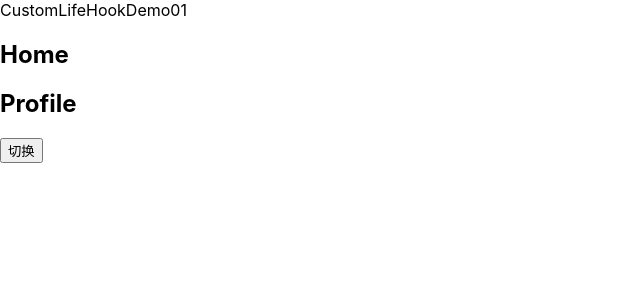
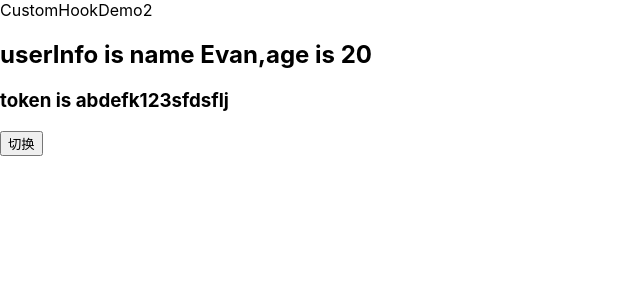
Before and after one commit to SmileYang966/React-study-demo, a React (Create React App) app: page / in a window 1280 px wide. Shown: the top 300 px of the page, without its empty margins (0-640 px from the left). Built offline with nearby package versions, Linux system fonts and the light colour scheme.

Commit message:
自定义hook练习，context共享

```diff
--- /dev/null
+++ b/src/source/21-hooks/11-自定义Hook/02-自定义hook练习-context共享.js
@@ -0,0 +1,25 @@
+import React, { useContext } from 'react'
+// 创建共享的useUserContext，从外部文件导入
+import useUserContext from './User-hook'
+
+export default function CustomHookContextShare() {
+
+  const [userCtx,tokenCtx] = useUserContext();
+
+  return (
+    <div>
+      CustomHookDemo2
+      <br/>
+      <h2>
+        {
+          `userInfo is name ${userCtx.name},age is ${userCtx.age}`
+        }
+      </h2>
+      <h3>
+        {
+          `token is ${tokenCtx.token}`
+        }
+      </h3>
+    </div>
+  )
+}
--- a/src/source/21-hooks/11-自定义Hook/User-hook.js
+++ b/src/source/21-hooks/11-自定义Hook/User-hook.js
@@ -1,3 +1,10 @@
-function UserHook(){
+import { useContext } from "react";
+import { UserContext, TokenContext } from "../index";
 
+function useUserContext(){
+  const userCtx = useContext(UserContext);
+  const tokenCtx = useContext(TokenContext);
+  return [userCtx,tokenCtx];
 }
+
+export default useUserContext;
--- a/src/source/21-hooks/index.js
+++ b/src/source/21-hooks/index.js
@@ -17,10 +17,12 @@ import ForwardRefDemo from './09-useImperativeHandle/01-ForwardRef用法';
 import UseEffectCounterDemo from './10-useLayoutEffect的使用/01-useEffect的count修改'
 import UseLayoutEffectCounterDemo2 from './10-useLayoutEffect的使用/02-useLayoutEffect的使用'
 import CustomLifeHookDemo01 from './11-自定义Hook/01-认识自定义hook'
+import CustomHookContextShare from './11-自定义Hook/02-自定义hook练习-context共享'
 
 // 创建两个context，准备去共享数据
 const UserContext = createContext();
 const ThemeContext = createContext();
+const TokenContext = createContext();
 
 export default function App() {
 
@@ -64,7 +66,13 @@ export default function App() {
 
         // <UseLayoutEffectCounterDemo2/>
 
-        <CustomLifeHookDemo01/>
+        // <CustomLifeHookDemo01/>
+
+        <UserContext.Provider value={{'name' : 'Evan','age':20}}>
+          <TokenContext.Provider value={{'token' : 'abdefk123sfdsflj'}}>
+            <CustomHookContextShare/>
+          </TokenContext.Provider>
+        </UserContext.Provider>
       )
     }
     <button onClick={()=>{
@@ -78,5 +86,6 @@ export default function App() {
 
 export {
   UserContext,
-  ThemeContext
+  ThemeContext,
+  TokenContext
 }
```
